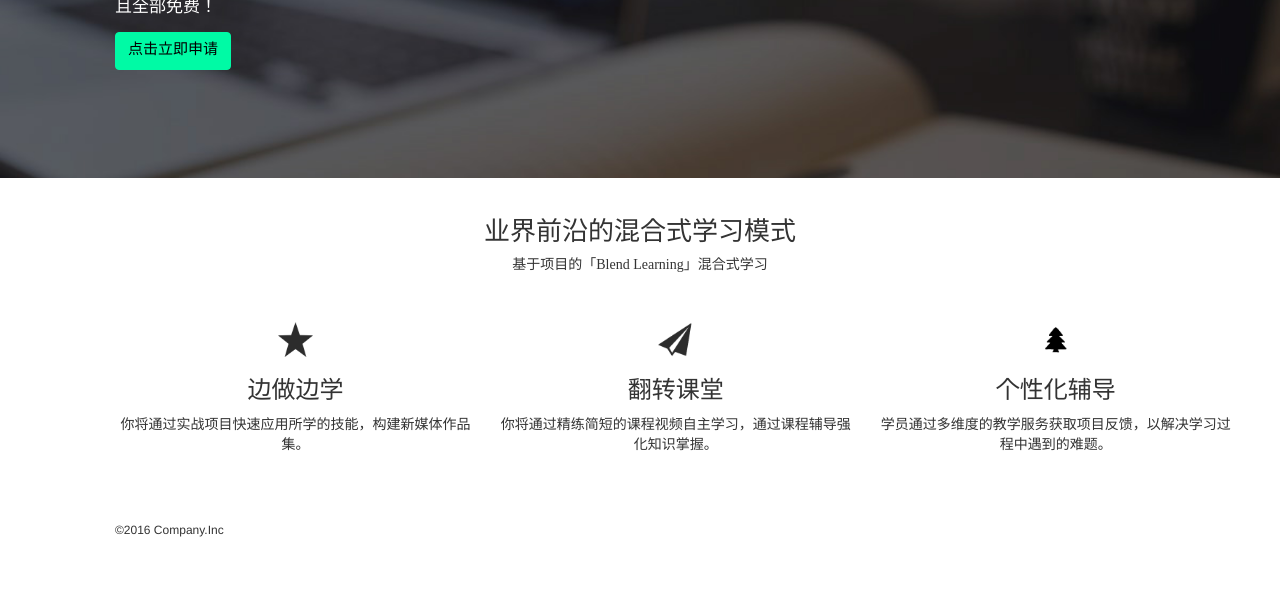
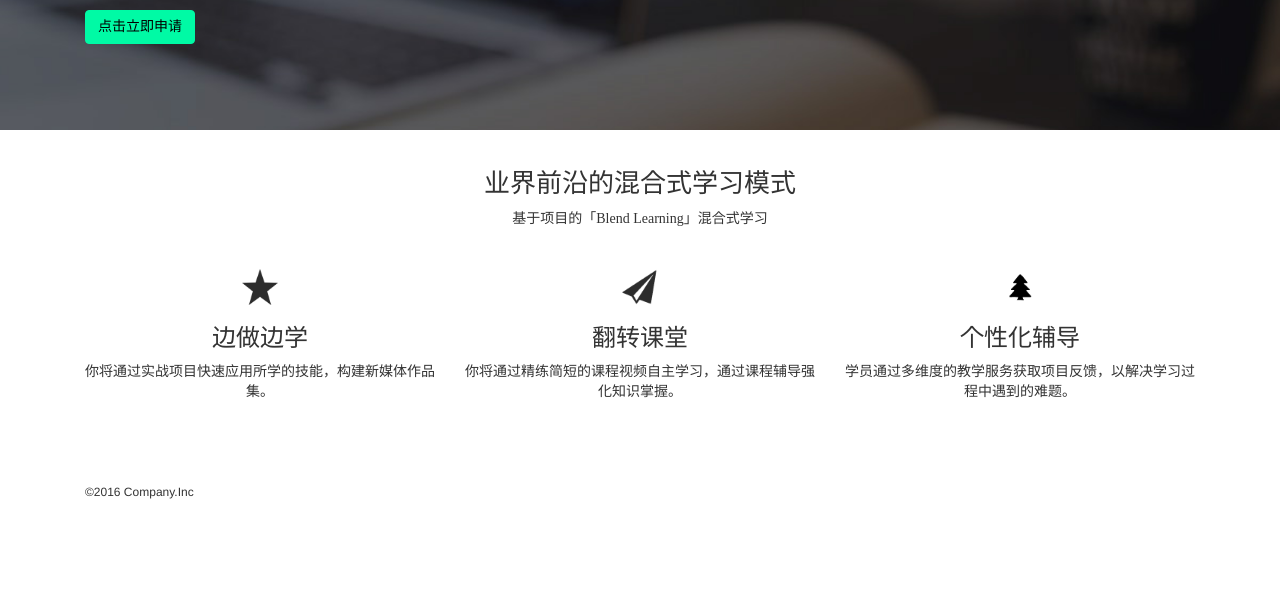
Before and after one commit to nobody628/7daysproject, a plain HTML site: page index.html in a window 1280 px wide. Shown: the part 204-800 px from the top of the page. Drawn offline with Linux system fonts and the light colour scheme.

Commit message:
17-12-22
响应式布局

```diff
--- a/css/main.css
+++ b/css/main.css
@@ -2,8 +2,8 @@
 .btn-primary {
     background-color: #00FAA5;  /*标签填充色*/
     border-color: #00FAA5;  /*标签边框色*/
-    height:38px;  /*标签高度*/
-    font-size: 15px;  /*标签中文字字体*/
+    height:auto;  /*标签高度*/
+    font-size: auto;  /*标签中文字字体*/
     color:black;  /*标签中文字颜色*/
 }
 
@@ -11,7 +11,6 @@
 .jumbotron{
 	background: url(../images/header.jpg);  /*插入背景图片*/
 	color: white;  /*文字颜色*/
-	padding:100px;
 	/*以下为图片全屏设置*/
 	background-size: cover;
  	background-position: center;
@@ -23,50 +22,36 @@
 
 
 .jumbotron h1{
-	font-size: 36px;
+	font-size: 2.6em;
 }
 
 .jumbotron p{
 	padding-top: 5px;
-	font-size: 17px;
+	font-size: 1.2em;
 	margin-bottom: 8px;
 }
 
-.text-line {
+.container{
+		padding: 30px;
+}
+
+.blurb_title {
 	text-align:center;  /*文字居中*/
 	font-family: "微软雅黑";
 }
 
-.text-line h3{
+.blurb_title h3{
  	font-size: 26px;
 }
 
 
-.description{
-	margin-left: 100px;
-	margin-right: 100px;
-	margin-top: 50px;
+
+.row{
+	display: inline-block;
+	text-align: center;
+
 }
 
-.description .container{
-	margin:0px;
+.row img{
+	width:2.6em;
 }
-
-.item{
-	padding-right:15px;
-	display: inline-block;
-	text-align: center;
-	width: 33%;  /*container部分三等分*/
-	height: auto;
-	margin-bottom: 50px;
-}
-
-.item img{
-	width:35px;
-}
-
-.poweredby-info{
-margin-left: 115px;
-margin-right: 115px;
-margin-bottom: 40px;
-}
--- a/index.html
+++ b/index.html
@@ -3,6 +3,7 @@
 	<head>
 		<meta charset="utf-8">
 		<title>全栈新媒体人7天成长计划</title>
+		<meta name="viewport" content="width=device-width, initial-scale=1.0 user-scalable=no">
 		<link rel="stylesheet" href="css/bootstrap.min.css">
 		<link rel="stylesheet" href="css/main.css">
 	</head>
@@ -17,42 +18,46 @@
   			</div><!--container-->
   		</div><!--jumbotron-->
   		<!--中间文字部分-->
-		<div class="text-line">
+  		<div class="blurb">
+  			<div class="blurb_title">
 				<h3>业界前沿的混合式学习模式</h3>
-			<div class="subtitle">
-				<h5>基于项目的「Blend Learning」混合式学习</h5>
-			</div><!--subtitle-->
-		</div><!--text-line-->
+				<p>基于项目的「Blend Learning」混合式学习</p>
+			</div><!--blurb_title-->
 		<!--介绍部分-->
-		<div class="description">
+			<div class="blurb_item">
 				<div class="container">
-				<div class="item" >
+					<div class="row">
+						<div class="col-xs-12 col-sm-6 col-md-4" >
 							<img class="icon" src="images/star.png" alt="边学边做"/>
 							<div class="info">
 								<h3>边做边学</h3>
 								<p>你将通过实战项目快速应用所学的技能，构建新媒体作品集。</p>
 							</div><!--info-->
-				</div><!--item-->
-				<div class="item">
+						</div><!--col-md-4-->
+						<div class="col-xs-12 col-sm-6 col-md-4">
 							<img class="icon" src="images/plane.png" alt="翻转课堂" />
 							<div class="info">
 								<h3>翻转课堂</h3>
 								<p>你将通过精练简短的课程视频自主学习，通过课程辅导强化知识掌握。</p>
 							</div><!--info-->
-				</div><!--item-->
-				<div class="item">
+						</div><!--col-md-4-->
+						<div class="col-xs-12 col-sm-6 col-md-4">
 							<img class="icon" src="images/tree.png" alt="个性化辅导" />
 							<div class="info">
 								<h3>个性化辅导</h3>
 								<p>学员通过多维度的教学服务获取项目反馈，以解决学习过程中遇到的难题。</p>
 							</div><!--info-->
-				</div><!--item-->
+						</div><!--col-md-4-->
+					</div><!--row-->
 				</div><!--container-->
-		</div><!--description-->
+			</div><!--blurb_item-->
+		</div><!--blurb-->
+
 		<!--版权声明部分-->
 		<div class="poweredby-info">
-			<div class="container"></div>
+			<div class="container">
 			<h6>©2016 Company.Inc</h6>
+			</div>
 		</div>
 	</body>
 </html>
```
Lines whose indentation alone changed are shown as unchanged.
